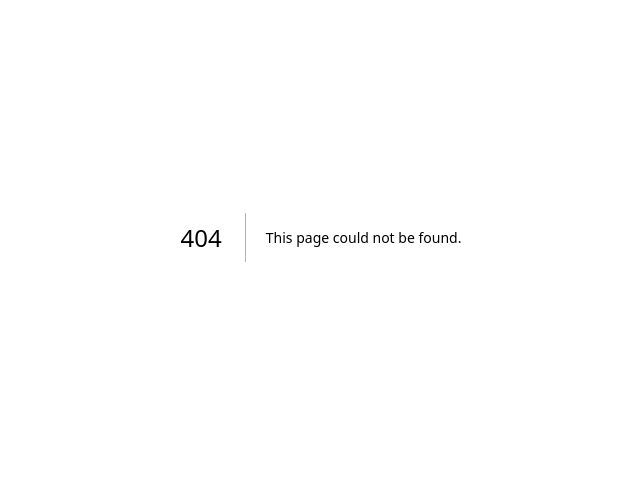
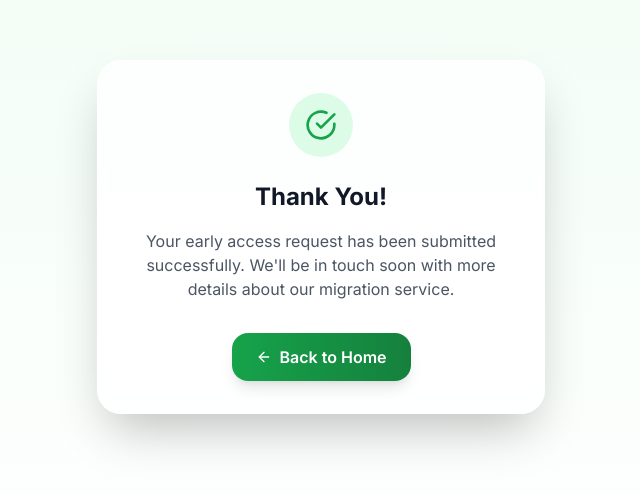
Before and after one commit to BTheCoderr/EscapeRampLanding, a Next.js app: page /success in a window 1280 px wide. Before the commit this address had no page. Shown: the part 163-656 px from the top of the page, without its empty margins (319-959 px from the left). Built offline with nearby package versions, Linux system fonts and the light colour scheme.

Commit message:
Fix form submission: add success page, form action, and static form detection for Netlify

```diff
--- /dev/null
+++ b/app/success/page.tsx
@@ -0,0 +1,32 @@
+import { CheckCircle, ArrowLeft } from 'lucide-react';
+import Link from 'next/link';
+
+export default function Success() {
+  return (
+    <div className="min-h-screen bg-gradient-to-b from-green-50 to-white flex items-center justify-center px-4">
+      <div className="max-w-md w-full text-center">
+        <div className="bg-white/80 backdrop-blur-sm rounded-3xl shadow-2xl border border-white/20 p-8">
+          <div className="w-16 h-16 bg-green-100 rounded-full flex items-center justify-center mx-auto mb-6">
+            <CheckCircle className="w-8 h-8 text-green-600" />
+          </div>
+
+          <h1 className="text-2xl font-bold text-gray-900 mb-4">
+            Thank You!
+          </h1>
+
+          <p className="text-gray-600 mb-8">
+            Your early access request has been submitted successfully. We'll be in touch soon with more details about our migration service.
+          </p>
+
+          <Link
+            href="/"
+            className="inline-flex items-center gap-2 bg-gradient-to-r from-green-600 to-green-700 hover:from-green-700 hover:to-green-800 text-white px-6 py-3 rounded-2xl font-semibold transition-all duration-300 transform hover:scale-105 shadow-lg hover:shadow-xl"
+          >
+            <ArrowLeft className="w-4 h-4" />
+            Back to Home
+          </Link>
+        </div>
+      </div>
+    </div>
+  );
+}
--- a/components/Hero.tsx
+++ b/components/Hero.tsx
@@ -64,6 +64,7 @@ export default function Hero() {
                 name="early-access"
                 method="POST"
                 data-netlify="true"
+                action="/success"
                 className="space-y-6"
               >
                 <input type="hidden" name="form-name" value="early-access" />
```
Also changed, not shown: public/early-access-form.html (added, +38 -0 lines).
